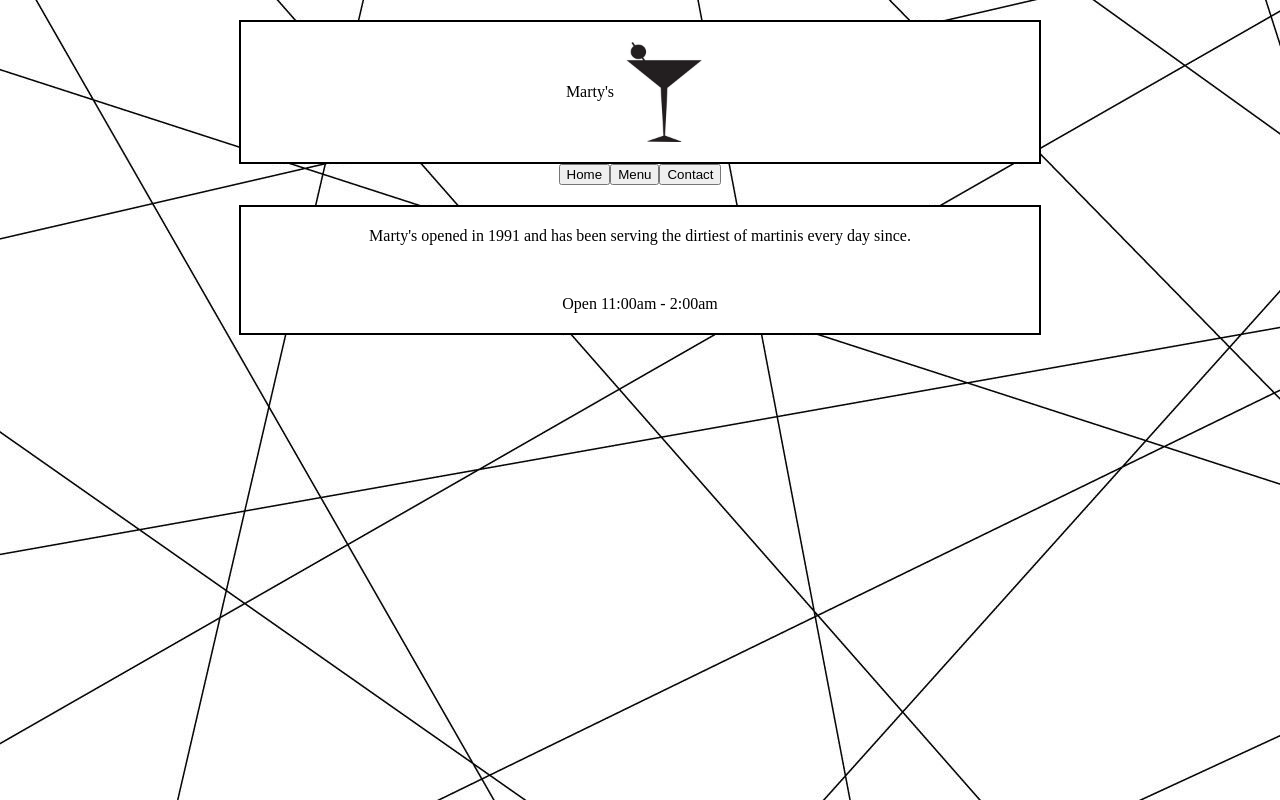
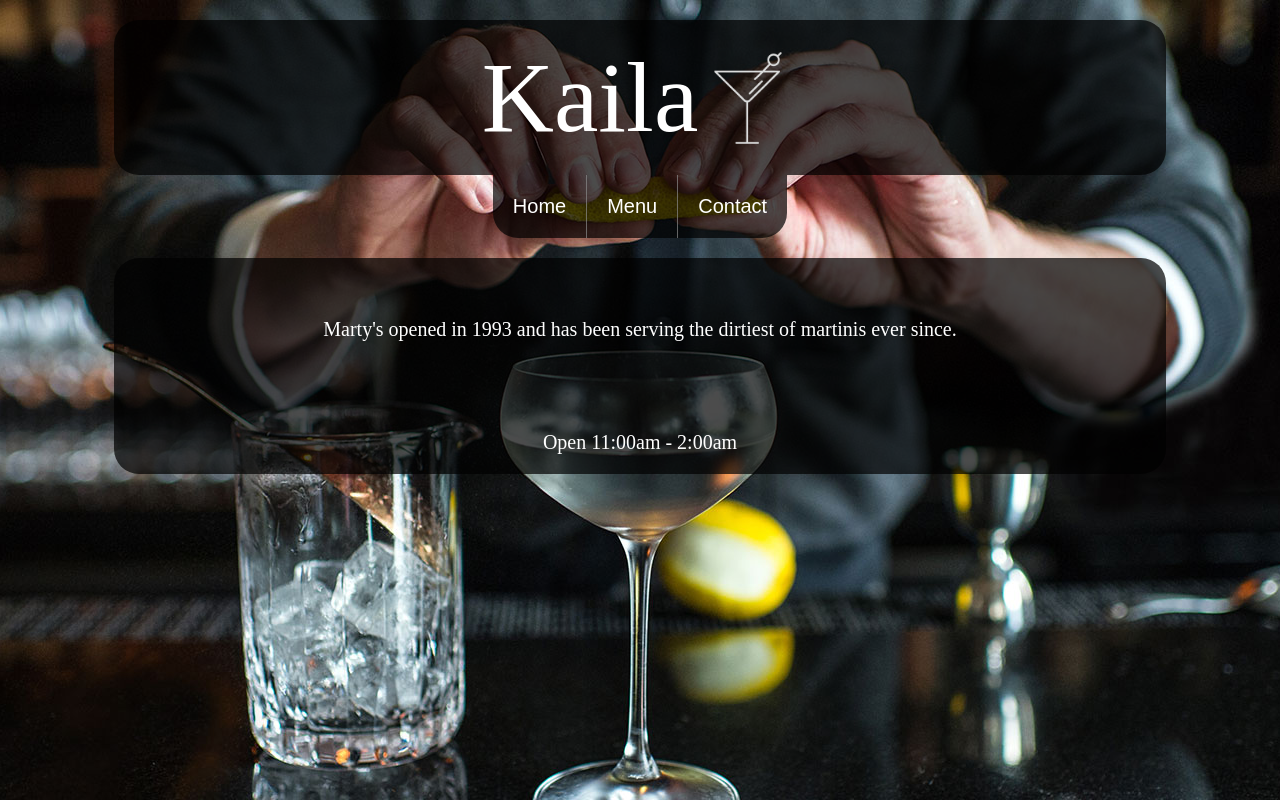
Before and after one commit to abryant10/Restaurant-Page, a website built with webpack: page dist/index.html in a window 1280 px wide. Built offline with nearby package versions, Linux system fonts and the light colour scheme.

Commit message:
all three tabs working

```diff
--- a/src/home.js
+++ b/src/home.js
@@ -3,29 +3,33 @@ function pageLoadHome (content, dynamicContent) {
     logoHeader.classList.add('logoHeader');
 
     let martys = document.createElement('span');
-    martys.innerHTML = "Marty's";
+    martys.innerHTML = "Kaila";
 
     let martini = document.createElement('img');
-    martini.src = '/styles/martini.jpeg';
+    martini.src = '/styles/martini.png';
     martini.alt = 'martini glass';
     martini.width = '100';
     martini.height = '100';
+    martini.classList.add('martiniIcon');
 
     let buttonContainer = document.createElement('div');
     buttonContainer.classList.add('buttonContainer');
 
     let homeButton = document.createElement('button');
     homeButton.classList.add('navButton');
+    homeButton.classList.add('homeButon');
     homeButton.id = 'homeButton';
     homeButton.innerHTML = 'Home';
 
     let menuButton = document.createElement('button');
     menuButton.classList.add('navButton');
+    menuButton.classList.add('menuButton');
     menuButton.id = 'menuButton';
     menuButton.innerHTML = 'Menu';
 
     let contactButton = document.createElement('button');
     contactButton.classList.add('navButton')
+    contactButton.classList.add('contactButton');
     contactButton.id = 'contactButton';
     contactButton.innerHTML = 'Contact';
 
@@ -34,8 +38,8 @@ function pageLoadHome (content, dynamicContent) {
 
     let bio = document.createElement('div');
     bio.classList.add('bio');
-    bio.innerHTML = `Marty's opened in 1991 and has been
-        serving the dirtiest of martinis every day since.`;
+    bio.innerHTML = `Marty's opened in 1993 and has been
+        serving the dirtiest of martinis ever since.`;
 
     let hours = document.createElement('div');
     hours.classList.add('hours');
--- a/src/index.js
+++ b/src/index.js
@@ -1,18 +1,18 @@
 import {pageLoadHome} from './home.js';
 import {loadContact} from './contact.js';
+import {loadMenu} from './menu.js';
 
 let content = document.getElementById('content');
 let dynamicContent = document.getElementById('dynamicContent');
 
 pageLoadHome(content, dynamicContent);
 
-function contactClicked () {
+function buttonClicked (button) {
     while (dynamicContent.firstChild){
         dynamicContent.removeChild(dynamicContent.lastChild);
     }
-    loadContact(dynamicContent);
+    button(dynamicContent);
 }
-
 
 window.addEventListener('click', function (e) {
     switch (e.target.id) {
@@ -20,10 +20,10 @@ window.addEventListener('click', function (e) {
             window.location.reload(true);
             break;
         case 'menuButton':
-            console.log('menu');
+            buttonClicked(loadMenu);
             break;
         case 'contactButton':
-            contactClicked();
+            buttonClicked(loadContact);
             break;
         default:
             return;
--- a/src/menu.js
+++ b/src/menu.js
@@ -0,0 +1,13 @@
+function loadMenu (dynamicContent) {
+    let menuContainer  = document.createElement('div');
+    menuContainer.classList.add('menuContainer');
+    menuContainer.innerHTML = `Drinks
+    <br>
+    Appitizers
+    <br>
+    Entres
+    `;
+
+    dynamicContent.appendChild(menuContainer);
+}
+export {loadMenu};
--- a/styles/styles.css
+++ b/styles/styles.css
@@ -1,33 +1,46 @@
+html {
+    font-family: copperplate;
+}
 body {
-    background-image: url("/styles/background.jpg");
+    background-image: url("/styles/BackgroundMartini.jpg");
+    background-position:top;
 }
 .logoHeader {
     display: flex;
     align-items: center;
-width: 60%;
+    width: 80%;
     justify-content: center;
     margin-top: 20px;
     margin-left: auto;
     margin-right: auto;
-background: rgb(255,255,255);
-border: 2px solid black;
+    background: rgba(0, 0, 0, 0.7);
+    border-radius: 25px;
     padding: 20px;
+    color: white;
+    font-size: 100px;
+    font-weight: 100;
+}
+.martiniIcon {
+    filter: invert(1);
 }
 .aboutBody {
     display: flex;
     flex-direction: column;
     align-items: center;
-    width: 60%;
+    padding: 40px;
+    width: 80%;
     justify-content: center;
     margin-top: 20px;
     margin-left: auto;
     margin-right: auto;
-    background: rgb(255,255,255);
-    border: 2px solid black;
+    background: rgba(0, 0, 0, 0.7);
+    border-radius: 25px;
     padding: 20px;
+    color: white;
+    font-size: 20px;
 }
 .bio {
-
+    padding: 40px;
 }
 .hours {
     margin-top: 50px;
@@ -39,4 +52,22 @@ padding: 20px;
 }
 .navButton {
     display: flex;
+    background: rgba(0, 0, 0, 0.7);
+    border: none;
+    padding: 20px;
+    color: white;
+    font-size: 20px;
 }
+.navButton:hover {
+    background: rgba(70, 70, 70, 0.7);
+}
+.menuButton {
+    border-right: 1px solid rgba(138, 138, 138, 0.7);
+    border-left: 1px solid rgba(138, 138, 138, 0.7);
+}
+.homeButon {
+    border-bottom-left-radius: 25px;
+}
+.contactButton {
+    border-bottom-right-radius: 25px;
+}
```
Also changed, not shown: dist/main.js, styles/BackgroundMartini.jpg (added), styles/background.jpg (deleted), styles/martini.jpeg (deleted), styles/martini.png (added). Lines whose indentation alone changed are shown as unchanged.
